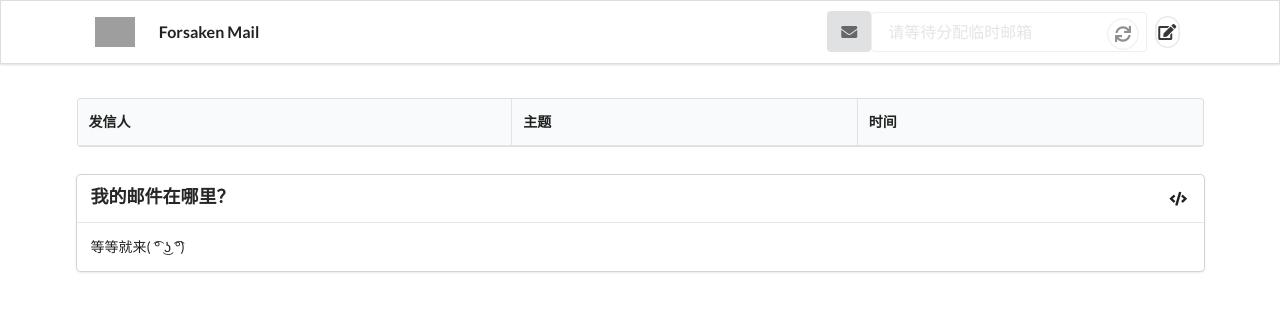
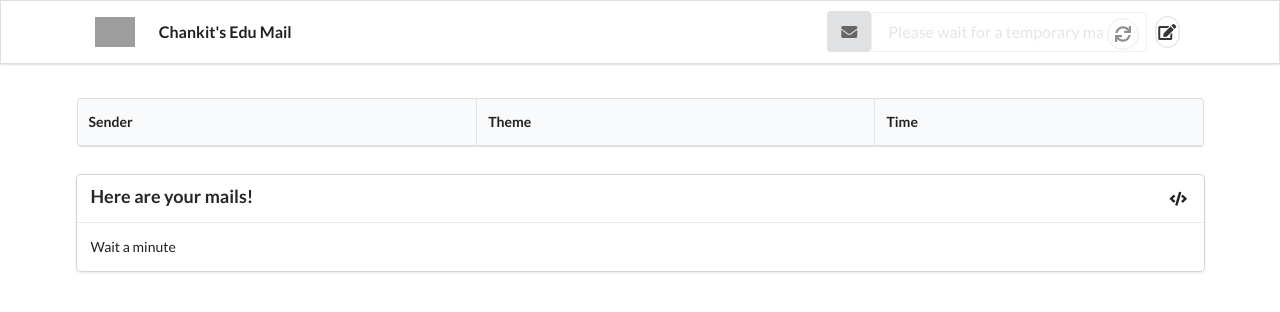
Before and after one commit to ChankitSaini/mailserverv2, a website: page public/index.html in a window 1280 px wide. Drawn offline with nearby package versions, Linux system fonts and the light colour scheme; some packages are replaced by stand-ins of ours; no server answers; grey boxes are pictures that could not be loaded; a script that the page names is missing.

Commit message:
Update index.html

```diff
--- a/public/index.html
+++ b/public/index.html
@@ -1,9 +1,9 @@
 <!DOCTYPE html>
-<html lang="zh-CN">
+<html lang="en">
 <head>
   <meta charset="UTF-8">
-  <meta name="keywords" content="临时邮箱,forsaken mail,disposable mail">
-  <title>Forsaken Mail</title>
+  <meta name="keywords" content="Temporary mailbox,Edu mail,My private edu mail">
+  <title>My Private Edu Mail</title>
   <link href="//cdn.bootcss.com/semantic-ui/2.1.7/semantic.min.css" rel="stylesheet">
   <link rel="stylesheet" href="/css/app.css">
   <link rel="stylesheet" href="/css/prism.css">
@@ -12,15 +12,15 @@
 <div class="ui fixed borderless menu">
   <div class="ui text container" style="max-width: 100% !important;">
     <div href="#" class="header item">
-      <img class="logo" src="//semantic-ui.com/examples/assets/images/logo.png" alt="logo">
-      Forsaken Mail
+      <img class="logo" src="//telegra.ph/file/4f9e17ee438f3a62fd4b0.png" alt="logo">
+      Chankit's Edu Mail
     </div>
     <div class="ui label item right floated mailaddress" style="width: 35%;">
       <button class="ui icon button">
         <i class="mail icon copyable"></i>
       </button>
       <div class="ui icon input">
-        <input id="shortid" type="text" placeholder="请等待分配临时邮箱" disabled>
+        <input id="shortid" type="text" placeholder="Please wait for a temporary mailbox to be allocated" disabled>
         <i id="refreshShortid" class="circular refresh link icon"></i>
       </div>
       <i id="customShortid" style="margin-left:0.5em" class="circular edit link icon"></i>
@@ -34,9 +34,9 @@
         <table class="ui celled selectable table">
           <thead>
           <tr>
-            <th>发信人</th>
-            <th>主题</th>
-            <th>时间</th>
+            <th>Sender</th>
+            <th>Theme</th>
+            <th>Time</th>
           </tr>
           </thead>
           <tbody id="maillist">
@@ -49,10 +49,10 @@
         <div class="ui card" id="mailcard">
           <div class="content">
             <i class="code icon right floated"></i>
-            <div class="header">我的邮件在哪里？</div>
+            <div class="header">Here are your mails!</div>
           </div>
           <div class="content">
-            <p>等等就来( ͡° ͜ʖ ͡°) </p>
+            <p>Wait a minute</p>
           </div>
         </div>
       </div>
```
